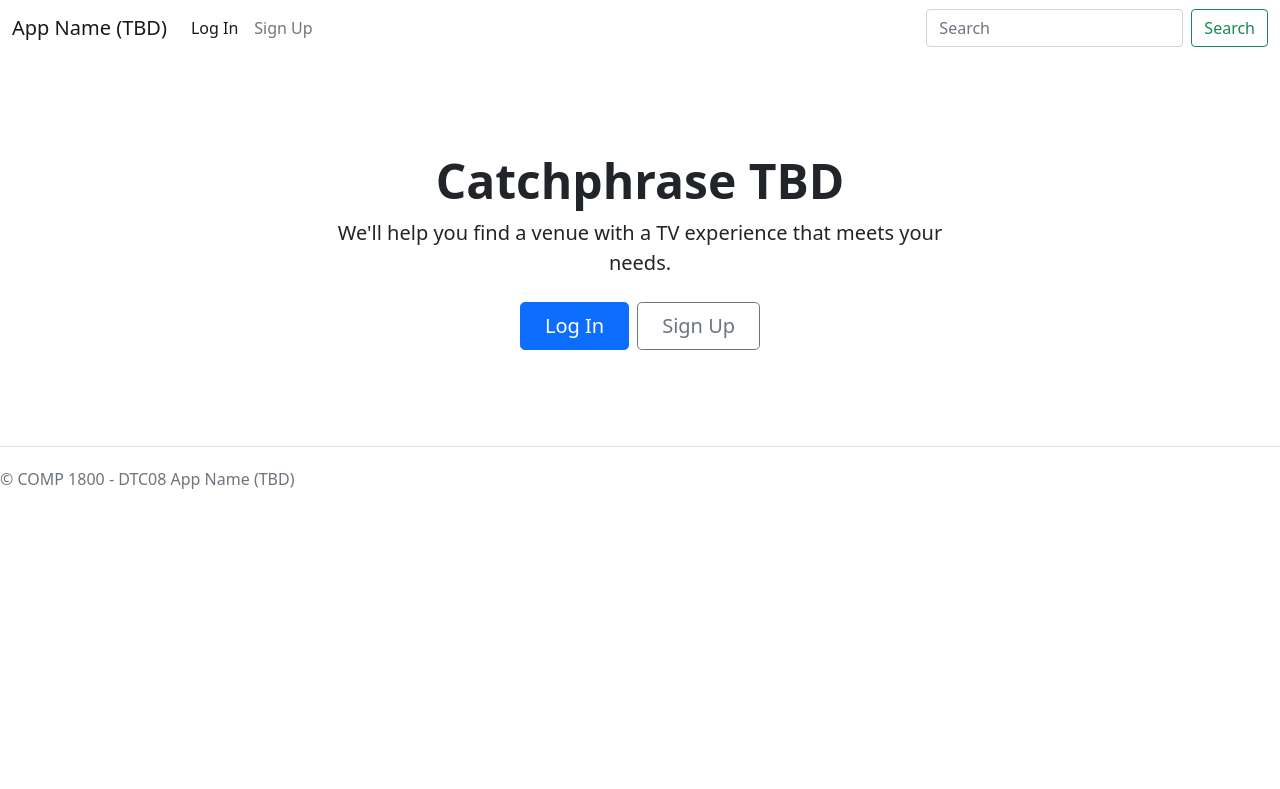
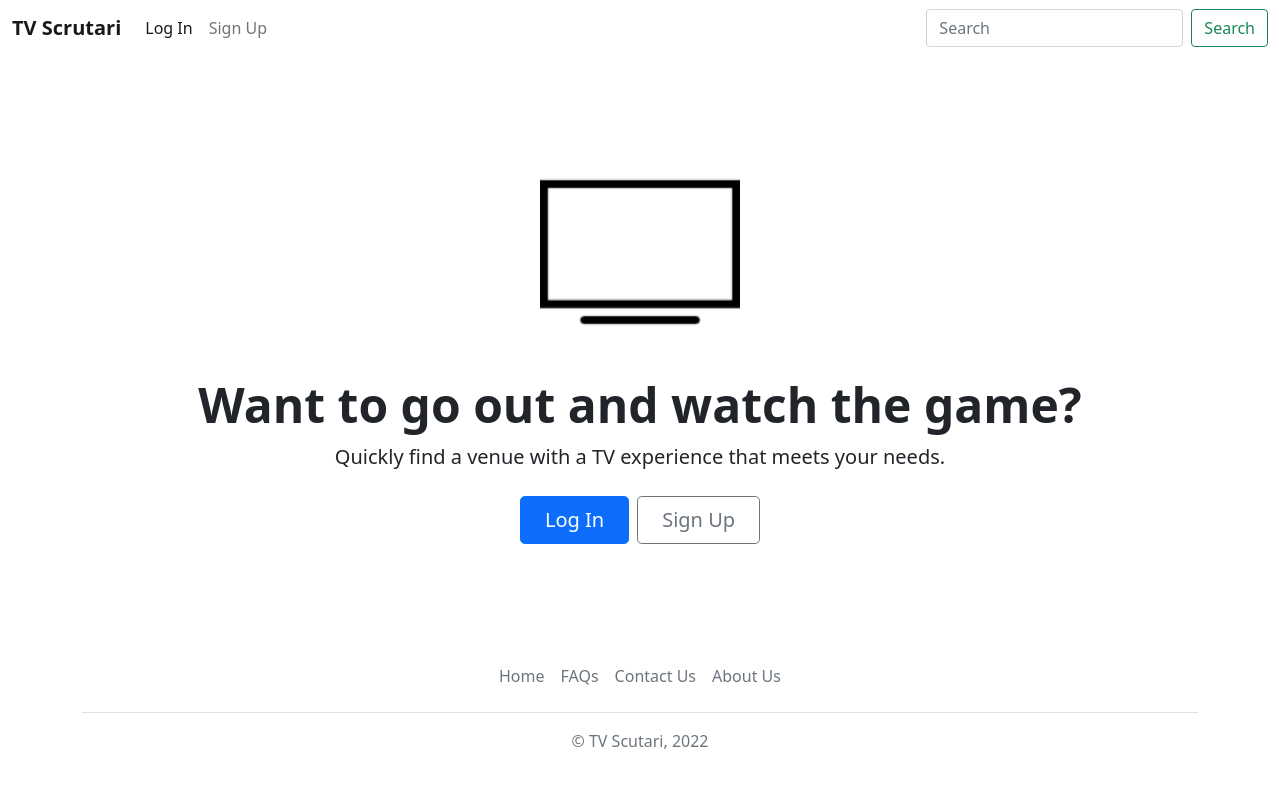
Before and after one commit to OmarGato2/1800_202210_DTC08, a plain HTML site: page index.html in a window 1280 px wide. Drawn offline with nearby package versions, Linux system fonts and the light colour scheme.

Commit message:
Updated image, text

```diff
--- a/index.html
+++ b/index.html
@@ -38,7 +38,7 @@
     <!------------------------------>
     <nav class="navbar navbar-expand-lg navbar-light bg-transparent">
         <div class="container-fluid">
-            <a class="navbar-brand" href="#">App Name (TBD)</a>
+            <a class="navbar-brand" href="#"><b>TV Scrutari</b></a>
             <button class="navbar-toggler" type="button" data-bs-toggle="collapse"
                 data-bs-target="#navbarSupportedContent" aria-controls="navbarSupportedContent" aria-expanded="false"
                 aria-label="Toggle navigation">
@@ -78,11 +78,12 @@
         </div>
     </nav>
 
+    <!-- Her image -->
     <div class="px-4 py-5 my-5 text-center">
-        <!-- <img class="d-block mx-auto mb-4" src="/docs/5.1/assets/brand/bootstrap-logo.svg" alt="" width="72" height="57"> -->
-        <h1 class="display-5 fw-bold">Catchphrase TBD</h1>
+        <img class="d-block mx-auto mb-4" src="./images/tv.png" alt="" width="200" height="200">
+        <h2 class="display-5 fw-bold">Want to go out and watch the game?</h2>
         <div class="col-lg-6 mx-auto">
-            <p class="lead mb-4">We'll help you find a venue with a TV experience that meets your needs.</p>
+            <p class="lead mb-4">Quickly find a venue with a TV experience that meets your needs.</p>
             <div class="d-grid gap-2 d-sm-flex justify-content-sm-center">
                 <button type="button" class="btn btn-primary btn-lg px-4 gap-3">Log In</button>
                 <button type="button" class="btn btn-outline-secondary btn-lg px-4">Sign Up</button>
@@ -92,15 +93,17 @@
 
 
     <!-- Footer -->
-    <footer class="d-flex flex-wrap justify-content-between align-items-center py-3 my-4 border-top">
-        <p class="col-md-4 mb-0 text-muted">&copy; COMP 1800 - DTC08 App Name (TBD)</p>
-        <a href="/"
-            class="col-md-4 d-flex align-items-center justify-content-center mb-3 mb-md-0 me-md-auto link-dark text-decoration-none">
-            <svg class="bi me-2" width="40" height="32">
-                <use xlink:href="#bootstrap" />
-            </svg>
-        </a>
-    </footer>
+    <div class="container">
+        <footer class="py-3 my-4">
+            <ul class="nav justify-content-center border-bottom pb-3 mb-3">
+                <li class="nav-item"><a href="#" class="nav-link px-2 text-muted">Home</a></li>
+                <li class="nav-item"><a href="#" class="nav-link px-2 text-muted">FAQs</a></li>
+                <li class="nav-item"><a href="#" class="nav-link px-2 text-muted">Contact Us</a></li>
+                <li class="nav-item"><a href="#" class="nav-link px-2 text-muted">About Us</a></li>
+            </ul>
+            <p class="text-center text-muted">&copy; TV Scutari, 2022</p>
+        </footer>
+    </div>
 
 </body>
 
```
Also changed, not shown: images/tv.png (added).
